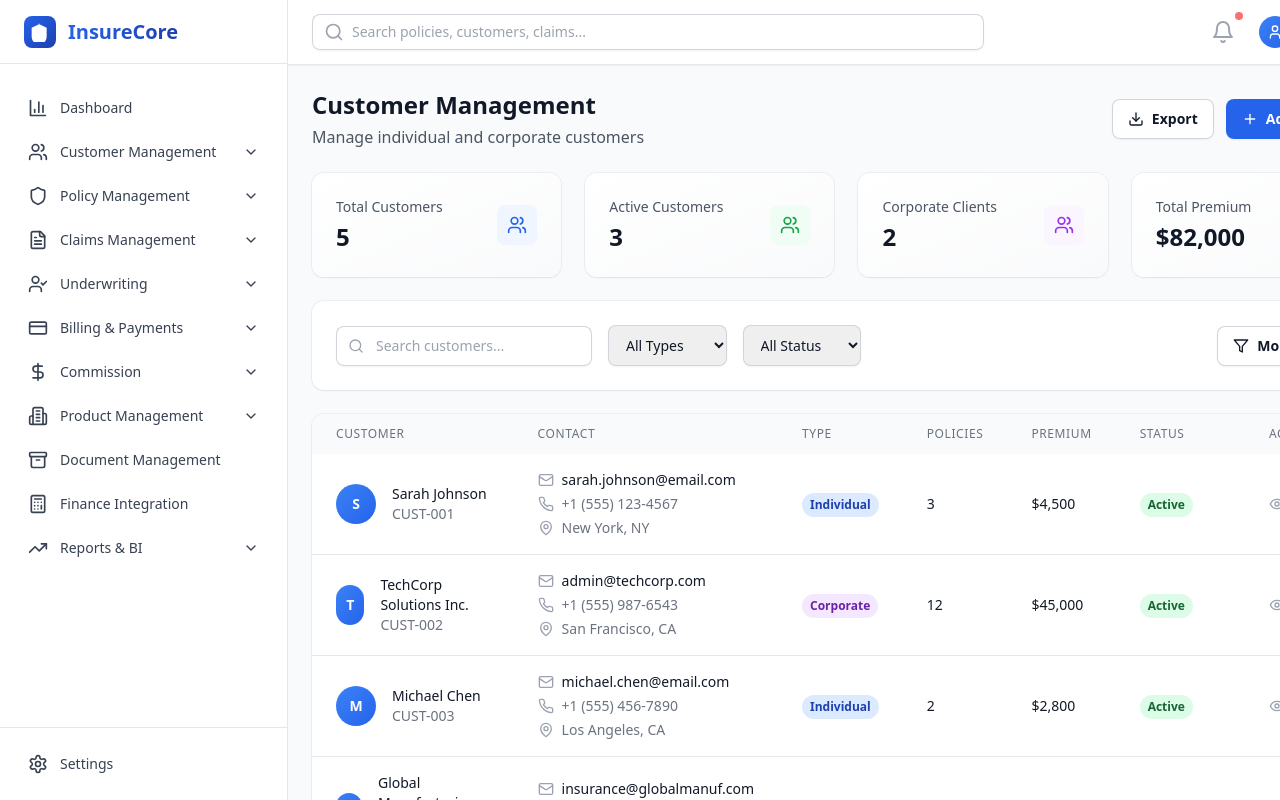
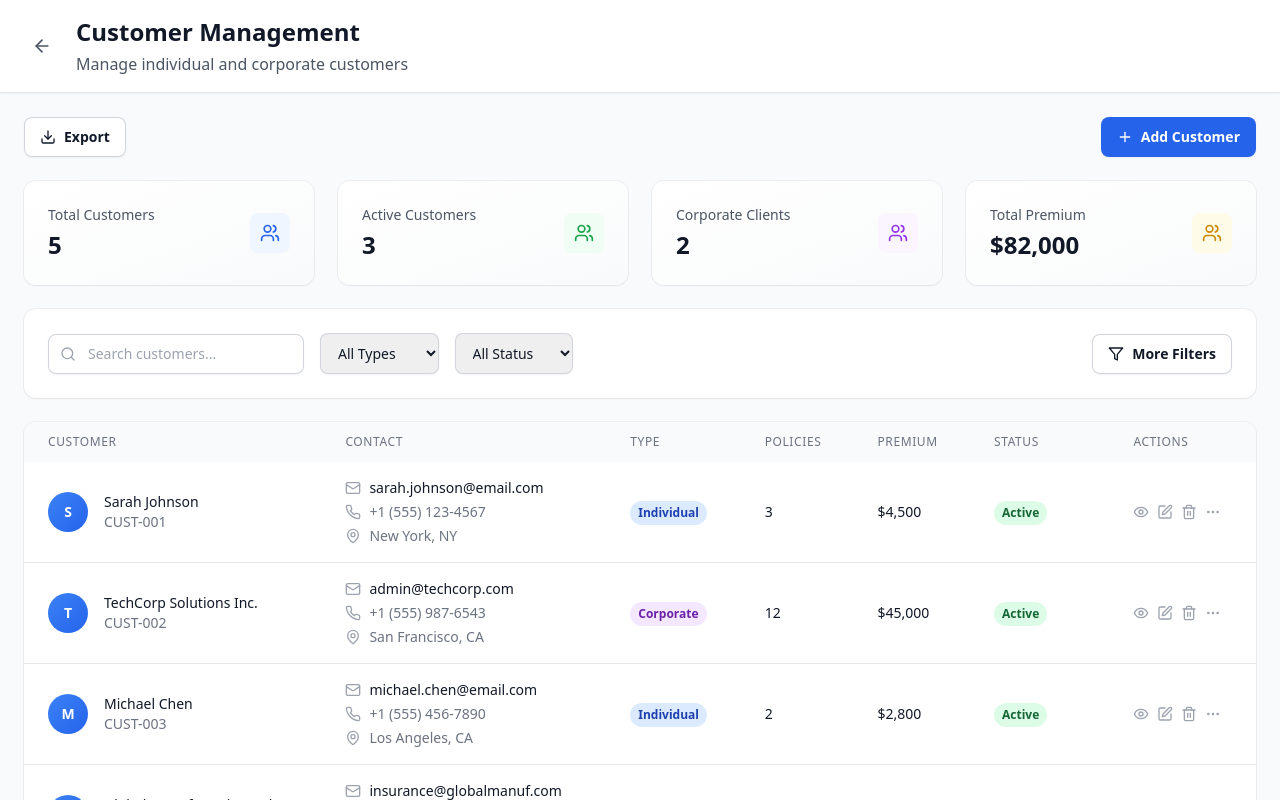
Before and after one commit to shafieonforge/ai-app-insurance-erp-97a92a47, a Next.js app: page /customers in a window 1280 px wide. Shown: the top 800 px of the page. Built offline with nearby package versions, Linux system fonts and the light colour scheme.

Commit message:
AI: Updated 4 files

```diff
--- a/app/components/Component.tsx
+++ b/app/components/Component.tsx
@@ -1,8 +1,19 @@
-### **🔧 Backend Tech Stack**
-**Framework:** Node.js + Express + TypeScript
-**Database:** PostgreSQL with Prisma ORM
-**Authentication:** JWT with role-based access
-**File Storage:** AWS S3 (or local for development)
-**Validation:** Zod for type-safe validation
+'use client';
 
-### **🏗️ Project Structure**
+import { useState } from 'react';
+import LoginForm from './auth/LoginForm';
+import DashboardLayout from '../dashboard/layout';
+
+export default function Component() {
+  const [isAuthenticated, setIsAuthenticated] = useState(false);
+
+  const handleLogin = () => {
+    setIsAuthenticated(true);
+  };
+
+  if (!isAuthenticated) {
+    return <LoginForm onLogin={handleLogin} />;
+  }
+
+  return <DashboardLayout />;
+}
--- a/app/components/layout/Sidebar.tsx
+++ b/app/components/layout/Sidebar.tsx
@@ -1,7 +1,6 @@
 'use client';
 
 import React, { useState } from 'react';
-import { useRouter } from 'next/navigation';
 import {
   Users,
   FileText,
@@ -138,7 +137,6 @@ const navigation = [
 ];
 
 export default function Sidebar({ currentPath }: SidebarProps) {
-  const router = useRouter();
   const [sidebarOpen, setSidebarOpen] = useState(false);
   const [expandedItems, setExpandedItems] = useState<string[]>([]);
 
@@ -151,7 +149,7 @@ export default function Sidebar({ currentPath }: SidebarProps) {
   };
 
   const handleNavigation = (href: string) => {
-    router.push(href);
+    window.location.href = href;
     setSidebarOpen(false);
   };
 
--- a/app/customers/page.tsx
+++ b/app/customers/page.tsx
@@ -13,9 +13,10 @@ import {
   MapPin,
   Edit,
   Eye,
-  Trash2
+  Trash2,
+  ArrowLeft
 } from 'lucide-react';
-import DashboardLayout from '../dashboard/layout';
+import { useRouter } from 'next/navigation';
 
 interface Customer {
   id: string;
@@ -100,6 +101,7 @@ const mockCustomers: Customer[] = [
 ];
 
 export default function CustomersPage() {
+  const router = useRouter();
   const [customers] = useState<Customer[]>(mockCustomers);
   const [searchTerm, setSearchTerm] = useState('');
   const [filterType, setFilterType] = useState<'All' | 'Individual' | 'Corporate'>('All');
@@ -129,24 +131,36 @@ export default function CustomersPage() {
   };
 
   return (
-    <DashboardLayout>
-      <div className="p-6 space-y-6">
-        {/* Page Header */}
-        <div className="flex items-center justify-between">
+    <div className="min-h-screen bg-gray-50">
+      {/* Header */}
+      <div className="bg-white shadow-sm border-b border-gray-200 px-6 py-4">
+        <div className="flex items-center space-x-4">
+          <button
+            onClick={() => router.push('/')}
+            className="p-2 hover:bg-gray-100 rounded-lg"
+          >
+            <ArrowLeft className="h-5 w-5 text-gray-600" />
+          </button>
           <div>
             <h1 className="text-2xl font-bold text-gray-900">Customer Management</h1>
             <p className="text-gray-600 mt-1">Manage individual and corporate customers</p>
           </div>
+        </div>
+      </div>
+
+      <div className="p-6 space-y-6">
+        {/* Action Bar */}
+        <div className="flex items-center justify-between">
           <div className="flex space-x-3">
             <button className="btn-secondary">
               <Download className="h-4 w-4 mr-2" />
               Export
             </button>
+          </div>
           <button className="btn-primary">
             <Plus className="h-4 w-4 mr-2" />
             Add Customer
           </button>
-          </div>
         </div>
 
         {/* Stats Cards */}
@@ -155,7 +169,7 @@ export default function CustomersPage() {
             <div className="flex items-center justify-between">
               <div>
                 <p className="text-sm font-medium text-gray-600">Total Customers</p>
-                <p className="text-2xl font-bold text-gray-900 mt-1">{customers.length.toLocaleString()}</p>
+                <p className="text-2xl font-bold text-gray-900 mt-1">{customers.length}</p>
               </div>
               <div className="h-10 w-10 bg-blue-50 rounded-lg flex items-center justify-center">
                 <Users className="h-5 w-5 text-blue-600" />
@@ -243,12 +257,10 @@ export default function CustomersPage() {
               </select>
             </div>
 
-            <div className="flex items-center space-x-2">
             <button className="btn-secondary">
               <Filter className="h-4 w-4 mr-2" />
               More Filters
             </button>
-            </div>
           </div>
         </div>
 
@@ -371,6 +383,6 @@ export default function CustomersPage() {
           </div>
         </div>
       </div>
-    </DashboardLayout>
+    </div>
   );
 }
```
Lines whose indentation alone changed are shown as unchanged.
